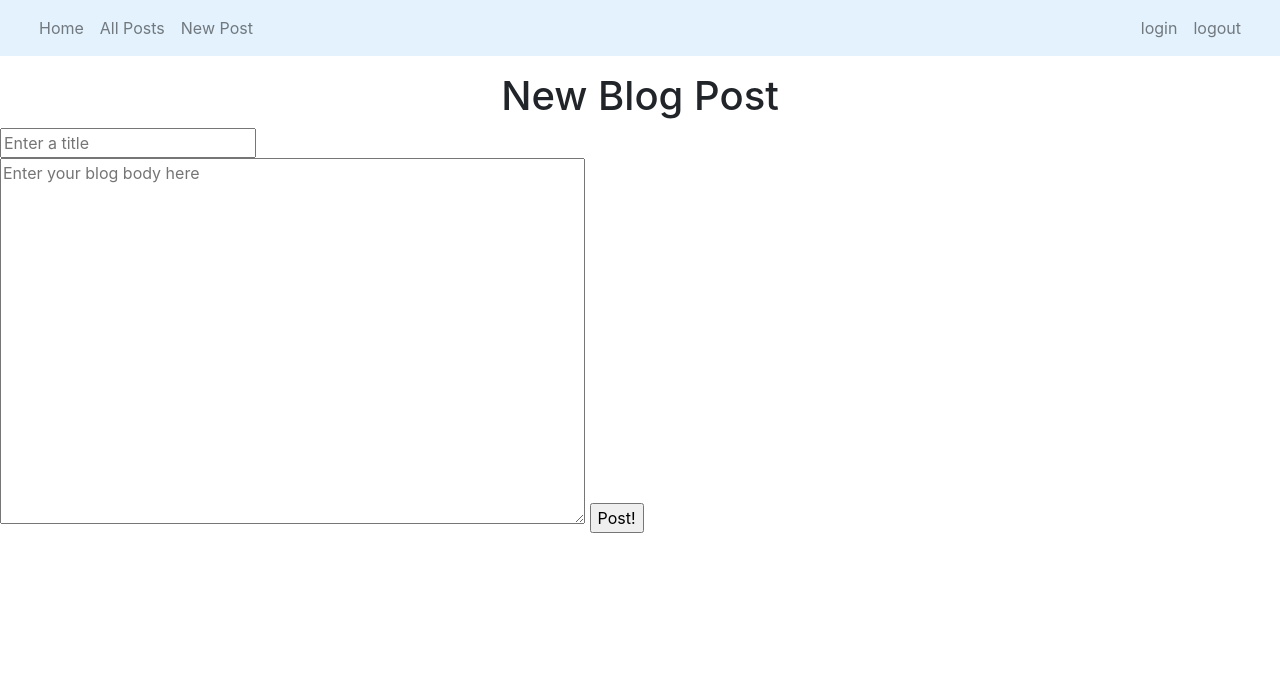
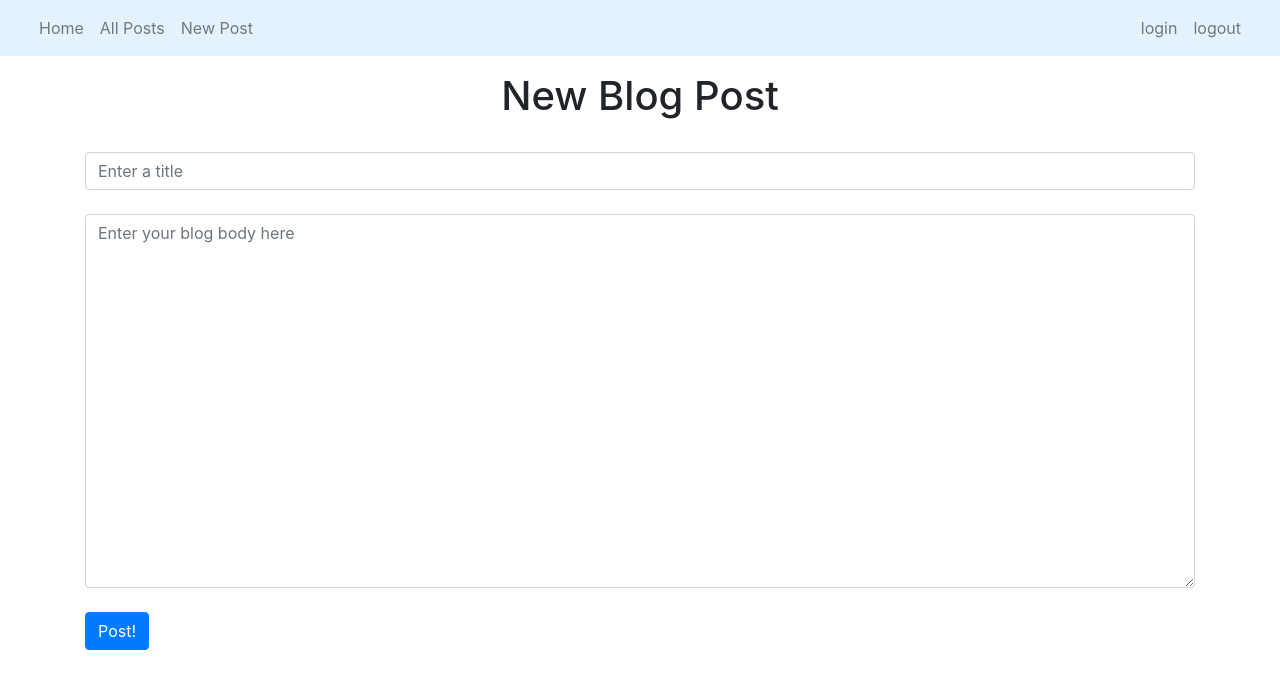
Before and after one commit to TyHold/blogz, a Flask app: page /newpost in a window 1280 px wide. Shown: the top 689 px of the page. Run offline with Flask 2, Linux system fonts and the light colour scheme; the visitor is signed in with stand-in values (Sample User, id 1); some libraries are stand-ins or nearby versions.

Commit message:
added bootstrap styling to forms

```diff
--- a/templates/bloglist.html
+++ b/templates/bloglist.html
@@ -2,7 +2,7 @@
 
 {% block content %}
 
-<h1 style="text-align: center">Build-a-Blog</h1>
+<h1 style="text-align: center">Blogz</h1>
 
 
 {%for post in posts %}
--- a/templates/index.html
+++ b/templates/index.html
@@ -6,7 +6,7 @@
 <div class="col-md-4 offset-md-4 p-3 view">
 <h2 style="background-color: #e3f2fd;" class="text-center p-3 display-3">Users</h2>
 {%for user in users %}
-<a class="hoverable"href="./blog?owner_id={{user.id}}"><h2 class="text-center p-2 m-1 " style="background-color: #accadf;">{{user.username}}</h2></a>
+<a class="hoverable"href="./blog?owner_id={{user.id}}"><h2 class="text-center p-1 m-1 " style="background-color: #accadf;">{{user.username}}</h2></a>
 {%endfor%}
 </div>
 
--- a/templates/login.html
+++ b/templates/login.html
@@ -3,6 +3,7 @@
 <div class="container">
     <h1>Sign In</h1>
     <form action="" method="post" novalidate>
+
         {{ form.hidden_tag() }}
         <p>
             {{ form.username.label }}<br>
--- a/templates/newpost.html
+++ b/templates/newpost.html
@@ -2,11 +2,16 @@
 
 
 {% block content %}
-<h1 style='text-align: center;'>New Blog Post</h1>
-<form action="/newpost" method='POST' id="newpost" style="display: block;">
-<input type="text" name="title" placeholder="Enter a title" value={{request.form['title']}}>
-<br>
-<textarea rows="15" cols="55" placeholder="Enter your blog body here" name='body' value='{{request.form['body']}}'></textarea>
-<input type="submit" value="Post!">
-</form>
+<div class="container">
+    <h1 style='text-align: center;'>New Blog Post</h1>
+    <br>
+    <form action="/newpost" method='POST' id="newpost" style="display: block;">
+        <input class="form-control "type="text" name="title" placeholder="Enter a title" value={{request.form['title']}}>
+        <br>
+        <textarea class="form-control"rows="15" cols="55" placeholder="Enter your blog body here" name='body'
+            value='{{request.form['body']}}'></textarea>
+            <br>
+        <input class="btn btn-primary"type="submit" value="Post!">
+    </form>
+</div>
 {% endblock %}
```
Also changed, not shown: templates/signup.html (+7 -2 lines).
